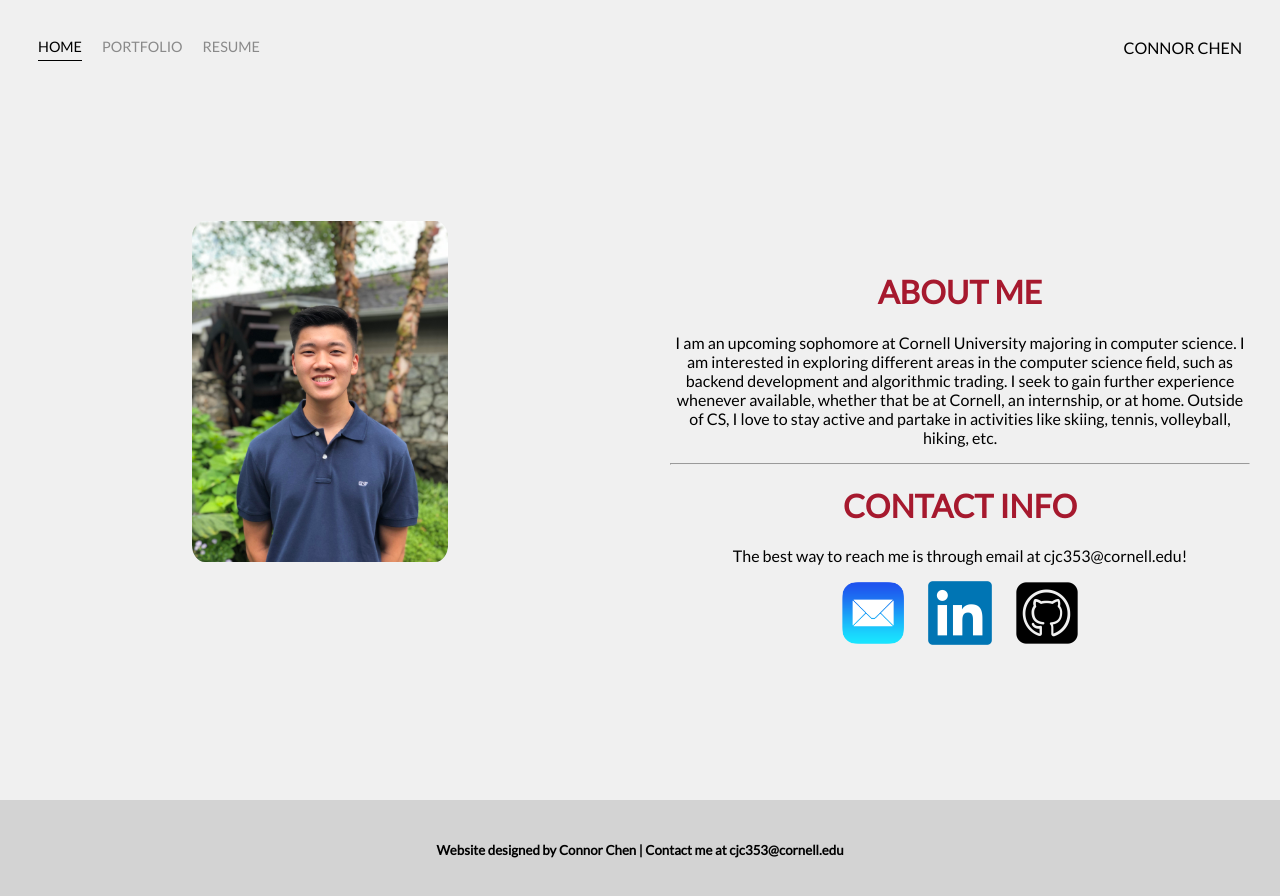
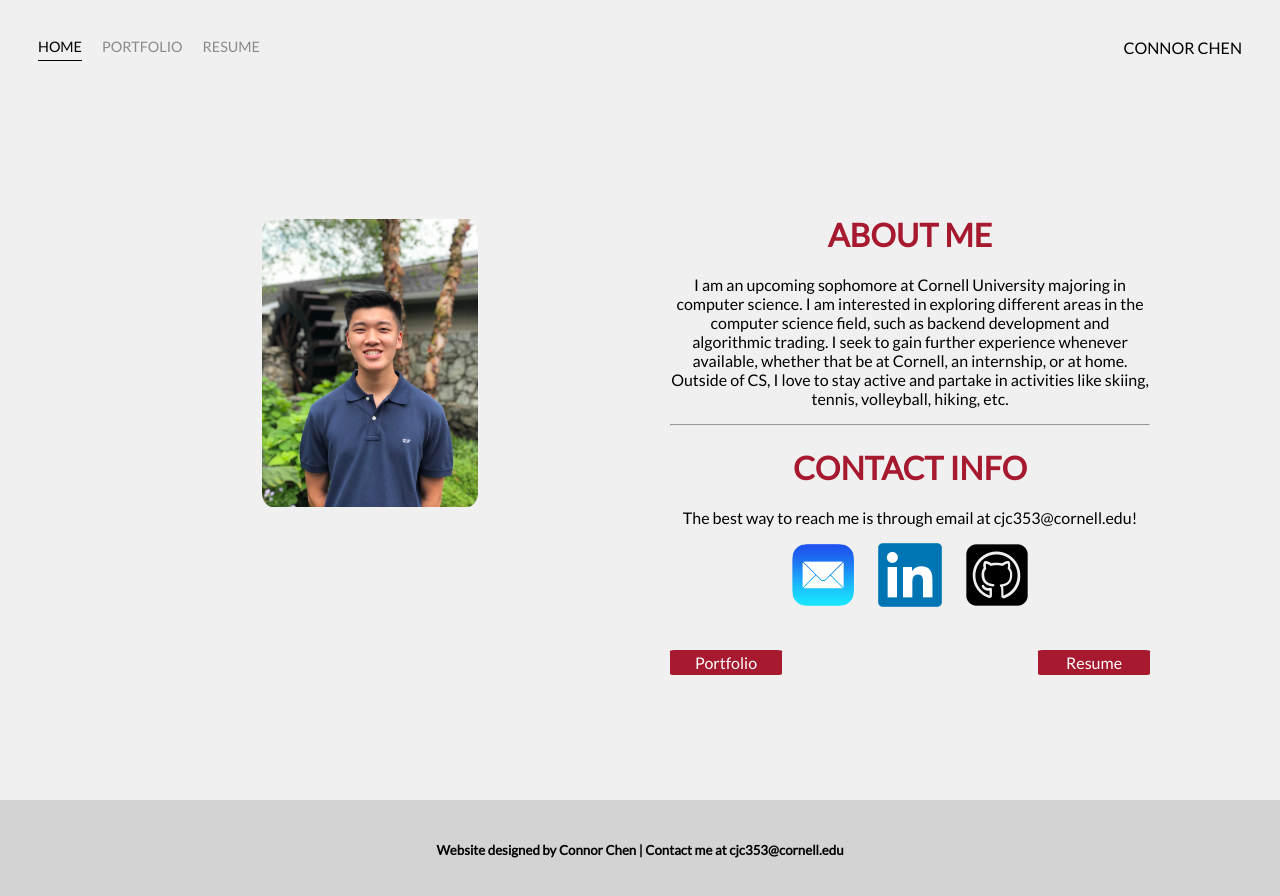
Before and after one commit to connorjchen/old--connorjchen.github.io, a plain HTML site: page index.html in a window 1280 px wide. Drawn offline with Linux system fonts and the light colour scheme.

Commit message:
home screen clean up

```diff
--- a/index.html
+++ b/index.html
@@ -1,5 +1,6 @@
 <!DOCTYPE html>
 <html>
+
 <head>
     <meta charset="utf-8">
     <title>Connor Chen - Home</title>
@@ -7,6 +8,7 @@
     <link rel="stylesheet" href="styles.css">
     <link rel="shortcut icon" type="image/png" href="images/favicon.png">
 </head>
+
 <body>
     <div class="container">
         <div class="nav-wrapper">
@@ -31,21 +33,36 @@
         </div>
         <div class="content-wrapper">
             <div class="two-column-wrapper">
-                <div class="profile-image-wrapper">
+                <div class="profile-image-wrapper" style="padding-top:25px;">
                     <img src="images/profile.jpg">
                 </div>
 
-                <div class="profile-content-wrapper">
+                <div class="profile-content-wrapper" style="padding-top:0;">
                     <h1>ABOUT ME</h1>
 
-                    <p>I am an upcoming sophomore at Cornell University majoring in computer science. I am interested in exploring different areas in the computer science field, such as backend development and algorithmic trading. I seek to gain further experience whenever available, whether that be at Cornell, an internship, or at home. Outside of CS, I love to stay active and partake in activities like skiing, tennis, volleyball, hiking, etc.</p>
+                    <p>I am an upcoming sophomore at Cornell University majoring in computer science. I am interested in
+                        exploring different areas in the computer science field, such as backend development and
+                        algorithmic trading. I seek to gain further experience whenever available, whether that be at
+                        Cornell, an internship, or at home. Outside of CS, I love to stay active and partake in
+                        activities like skiing, tennis, volleyball, hiking, etc.</p>
                     <hr>
                     <h1>CONTACT INFO</h1>
                     <p>The best way to reach me is through email at cjc353@cornell.edu!</p>
                     <div class="contact-links">
-                        <a href="mailto: cjc353@cornell.edu"><img src="images/email.png" width="64" height="64" alt="Email"/></a>
-                        <a href="https://www.linkedin.com/in/connorjchen/"><img src="images/linkedin.png" width="64" height="64" alt="LinkedIn"/></a>
-                        <a href="https://github.com/connorjchen"><img src="images/github.png" width="64" height="64" alt="GitHub"/></a>
+                        <a href="mailto: cjc353@cornell.edu"><img src="images/email.png" width="64" height="64"
+                                alt="Email" /></a>
+                        <a href="https://www.linkedin.com/in/connorjchen/"><img src="images/linkedin.png" width="64"
+                                height="64" alt="LinkedIn" /></a>
+                        <a href="https://github.com/connorjchen"><img src="images/github.png" width="64" height="64"
+                                alt="GitHub" /></a>
+                    </div>
+                    <div style="padding-top:40px;">
+                        <div class="link-button" style="float:left;">
+                            <a href="portfolio.html">Portfolio</a>
+                        </div>
+                        <div class="link-button">
+                            <a href="resume.html">Resume</a>
+                        </div>
                     </div>
                 </div>
             </div>
@@ -58,4 +75,5 @@
         <h5>Website designed by Connor Chen <span>&#124;</span> Contact me at cjc353@cornell.edu</h5>
     </div>
 </footer>
+
 </html>
--- a/styles.css
+++ b/styles.css
@@ -82,6 +82,7 @@ footer h5 {
 
 /* Home styles */
 .two-column-wrapper{
+    padding: 0 100px;
     display: grid;
     grid-template-columns: 1fr 1fr;
     text-align: center;
@@ -221,6 +222,28 @@ footer h5 {
     text-decoration: none;
 }
 
+.link-button {
+    color: black;
+    background-color: rgb(166, 25, 46);
+    text-decoration: none;
+    height: 1.2em;
+    padding: 3px 6px;
+    text-align: center;
+    width: 100px;
+    float: right;
+    border-radius: 5%;
+}
+
+.link-button:hover {
+    background-color:rgb(222, 25, 59);
+    text-decoration: none;
+}
+
+.link-button a {
+    color: white;
+    text-decoration: none;
+}
+
 /* Resume Styles */
 .resume-wrapper {
     text-align: center;
```
